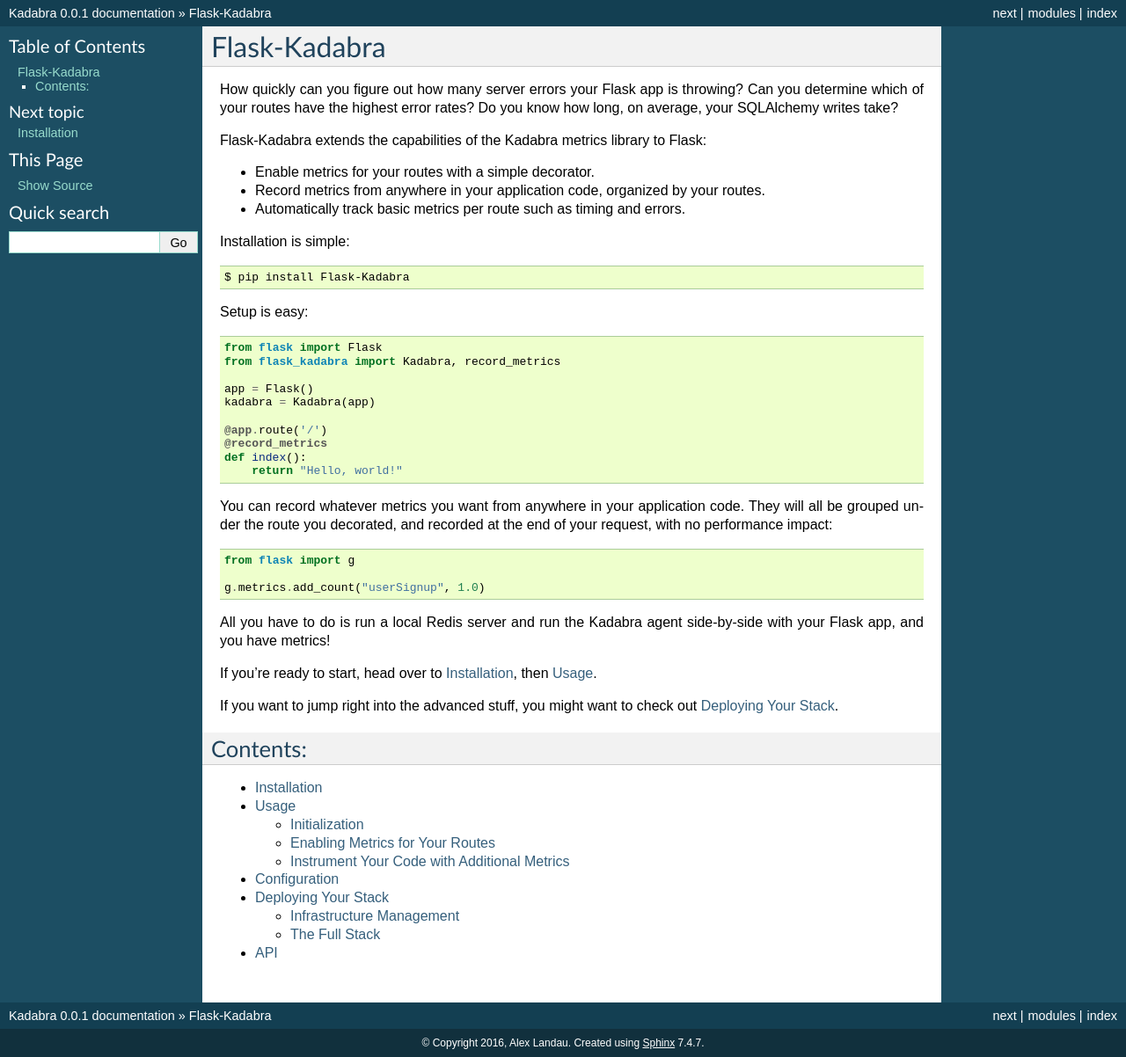
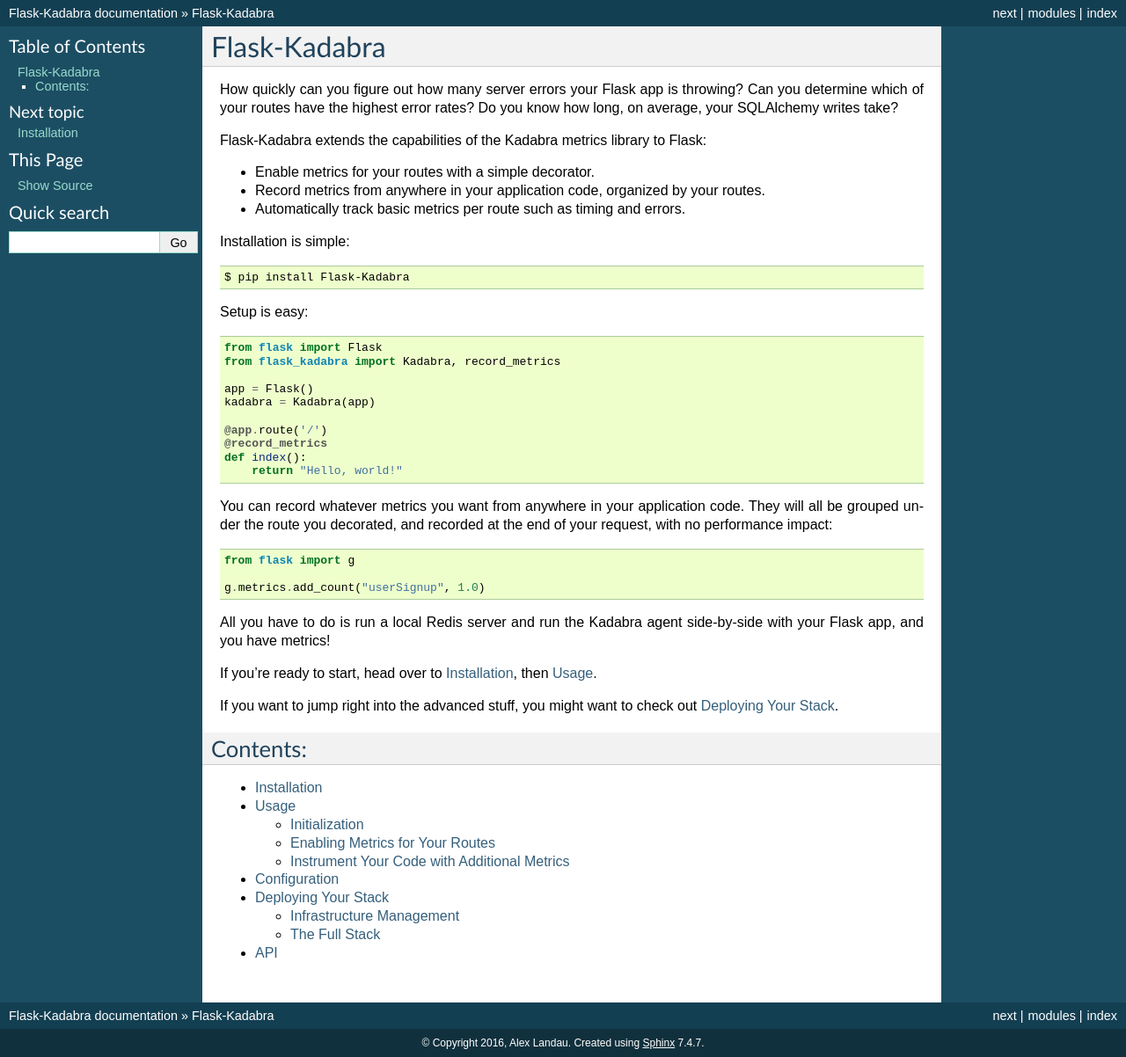
Before and after one commit to bal2ag/flask-kadabra, a Sphinx documentation site: the page built from docs/index.rst, in a window 1280 px wide. Shown: the whole page at 88% size. Built offline with Sphinx 7.4.7, drawn with Linux system fonts in a browser that asks for light colours; the version number could not be read and is left out.

Commit message:
Attempt to fix doc versioning

```diff
--- a/docs/conf.py
+++ b/docs/conf.py
@@ -1,6 +1,5 @@
-# -*- coding: utf-8 -*-
 #
-# Kadabra documentation build configuration file, created by
+# Flask-Kadabra documentation build configuration file, created by
 # sphinx-quickstart on Thu Nov  3 11:58:22 2016.
 #
 # This file is execfile()d with the current directory set to its
@@ -16,8 +15,12 @@
 # add these directories to sys.path here. If the directory is relative to the
 # documentation root, use os.path.abspath to make it absolute, like shown here.
 #
+from __future__ import print_function
+
 import os
 import sys
+import pkg_resources
+
 sys.path.insert(0, os.path.abspath('../'))
 
 import flask_kadabra
@@ -60,7 +63,7 @@
 master_doc = 'index'
 
 # General information about the project.
-project = u'Kadabra'
+project = u'Flask-Kadabra'
 copyright = u'2016, Alex Landau'
 author = u'Alex Landau'
 
@@ -68,10 +71,18 @@
 # |version| and |release|, also used in various other places throughout the
 # built documents.
 #
-# The short X.Y version.
-version = u'0.0.1'
-# The full version, including alpha/beta/rc tags.
-release = u'0.0.1'
+
+try:
+    release = pkg_resources.get_distribution('Flask-Kadabra').version
+except pkg_resources.DistributionNotFound:
+    print('Flask-Kadabra must be installed to build the documentation.')
+    print('Install from source using `pip install -e .` in a virtualenv.')
+    sys.exit(1)
+
+if 'dev' in release:
+    release = ''.join(release.partition('dev')[:2])
+
+version = '.'.join(release.split('.')[:2])
 
 # The language for content autogenerated by Sphinx. Refer to documentation
 # for a list of supported languages.
@@ -141,11 +152,6 @@
 
 # Add any paths that contain custom themes here, relative to this directory.
 # html_theme_path = []
-
-# The name for this set of Sphinx documents.
-# "<project> v<release> documentation" by default.
-#
-# html_title = u'Kadabra v0.0.1'
 
 # A shorter title for the navigation bar.  Default is the same as html_title.
 #
@@ -245,7 +251,7 @@
 # html_search_scorer = 'scorer.js'
 
 # Output file base name for HTML help builder.
-htmlhelp_basename = 'Kadabradoc'
+htmlhelp_basename = 'Flask-Kadabradoc'
 
 # -- Options for LaTeX output ---------------------------------------------
 
@@ -271,7 +277,7 @@
 # (source start file, target name, title,
 #  author, documentclass [howto, manual, or own class]).
 latex_documents = [
-    (master_doc, 'Kadabra.tex', u'Kadabra Documentation',
+    (master_doc, 'Flask-Kadabra.tex', u'Flask-Kadabra Documentation',
      u'Alex Landau', 'manual'),
 ]
 
@@ -307,7 +313,7 @@
 # One entry per manual page. List of tuples
 # (source start file, name, description, authors, manual section).
 man_pages = [
-    (master_doc, 'kadabra', u'Kadabra Documentation',
+    (master_doc, 'Flask-Kadabra', u'Flask-Kadabra Documentation',
      [author], 1)
 ]
 
@@ -322,8 +328,8 @@
 # (source start file, target name, title, author,
 #  dir menu entry, description, category)
 texinfo_documents = [
-    (master_doc, 'Kadabra', u'Kadabra Documentation',
-     author, 'Kadabra', 'One line description of project.',
+    (master_doc, 'Flask-Kadabra', u'Flask-Kadabra Documentation',
+     author, 'Flask-Kadabra', 'One line description of project.',
      'Miscellaneous'),
 ]
 
```
